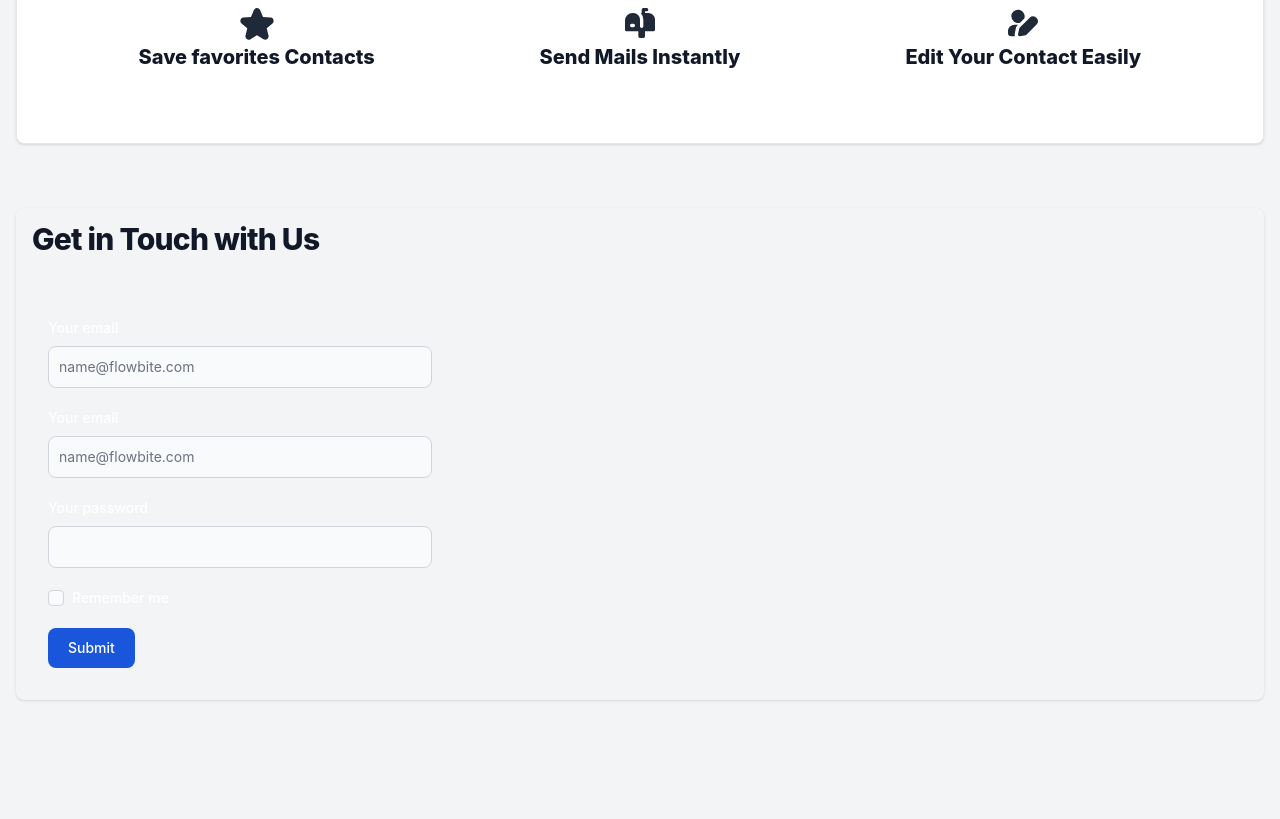
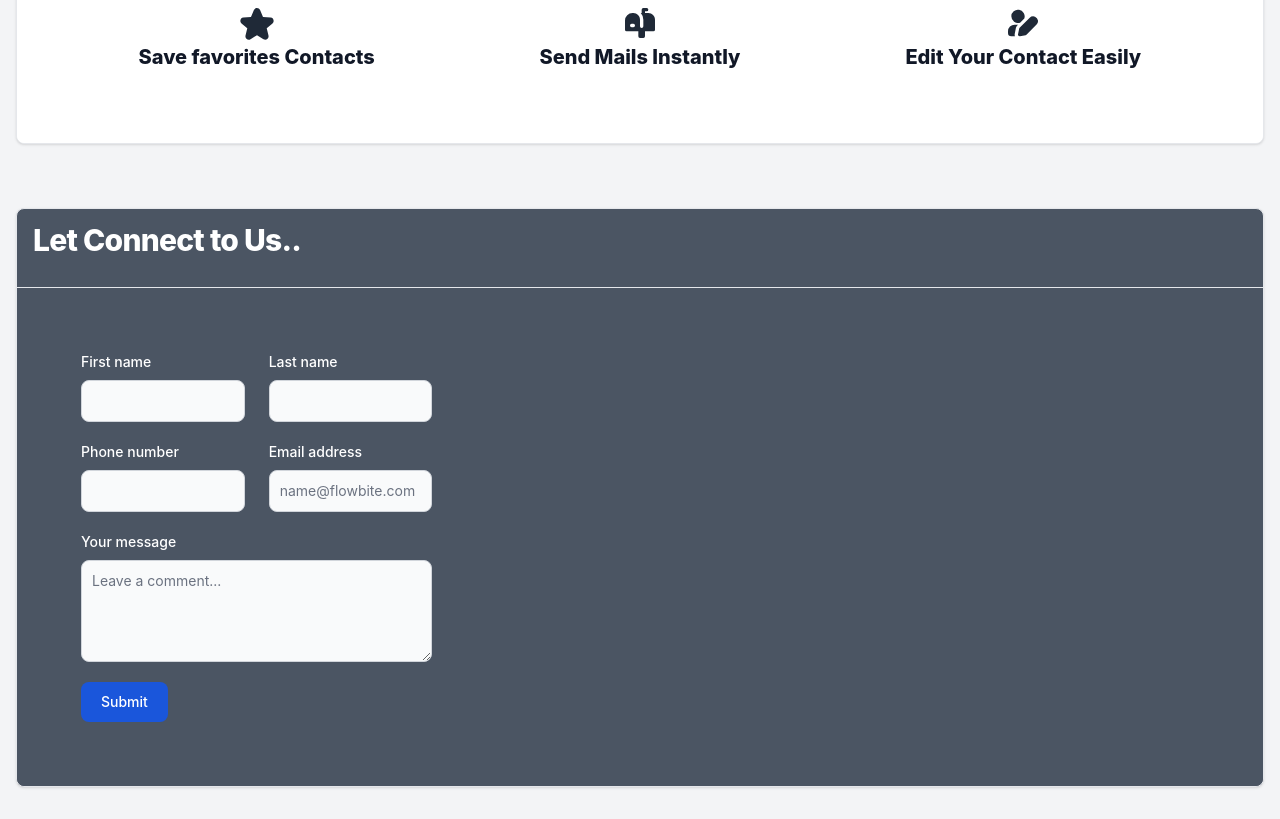
Before and after one commit to kahkasha17/SmartSync, a website: page index.html in a window 1280 px wide. Shown: the part 1669-2488 px from the top of the page. Before the commit the page ends 2401 px from the top, so only its background shows below. Drawn offline with nearby package versions, Linux system fonts and the light colour scheme.

Commit message:
contact us form

```diff
--- a/index.html
+++ b/index.html
@@ -426,55 +426,72 @@
 
     <!-- Contact Us Starts Here -->
 
-    <section class="dark:bg-gray-900" id="ContactUsSection">
+    <section class="" id="ContactUsSection">
       <div
-        class="py-8 px-4   flex flex-col lg:flex-row items-center lg:items-start  lg:text-left"
+        class="py-8 px-4 mx-auto  flex flex-col lg:flex-row items-center lg:items-start  lg:text-left"
       >
         <div class="w-full">
           <div
-            class="w-full bg-black-700  rounded-lg shadow dark:bg-gray-800 "
+            class="w-full bg-gray-600 border border-gray-200 rounded-lg shadow "
           >
             <h1
-              class="mb-4 text-3xl  font-extrabold tracking-tight leading-none text-white-900 md:text-3xl lg:text-3xl dark:text-white p-4"
+              class="mb-4 text-3xl  font-extrabold tracking-tight leading-none  md:text-3xl lg:text-3xl text-white p-4"
             >
-              Get in Touch with Us
+              Let Connect to Us..
             </h1>
             <div
               id="fullWidthTabContent"
-
+              class="border-t border-gray-200 "
             >
               <div
-                class="p-4 bg-black rounded-lg md:p-8 dark:bg-black-800"
+                class="p-4 bg-gray-600 rounded-lg md:p-8 "
                 id="features"
                 role="tabpanel"
                 aria-labelledby="features-tab"
               >
+                <dl
+                  class="grid max-w-screen-xl grid-cols-2 gap-8 p-4 mx-auto text-white sm:grid-cols-3 xl:grid-cols-3  sm:p-8 justify-center  "
+                >
 
 
 
-<form class="max-w-sm ">
-  <div class="mb-5">
-    <label for="email" class="block mb-2 text-sm font-medium text-white">Your email</label>
-    <input type="email" id="email" class="bg-gray-50 border border-gray-300 text-gray-900 text-sm rounded-lg focus:ring-blue-500 focus:border-blue-500 block w-full p-2.5 dark:bg-gray-700 dark:border-gray-600 dark:placeholder-gray-400 dark:text-white dark:focus:ring-blue-500 dark:focus:border-blue-500" placeholder="name@flowbite.com" required />
+<form class="max-w-md mx-auto">
+
+
+
+  <div class="grid md:grid-cols-2 md:gap-6">
+    <div class="relative z-0 w-full mb-5 group">
+      <label for="floating_first_name" class="block mb-2 text-sm font-medium text-white ">First name</label>
+        <input type="text" name="floating_first_name" id="floating_first_name" class="bg-gray-50 border border-gray-300 text-gray-900 text-sm rounded-lg focus:ring-blue-500 focus:border-blue-500 block w-full p-2.5 dark:bg-gray-700 dark:border-gray-600 dark:placeholder-gray-400 dark:text-white dark:focus:ring-blue-500 dark:focus:border-blue-500" placeholder=" " required />
+
+    </div>
+    <div class="relative z-0 w-full mb-5 group">
+      <label for="last_name" class="block mb-2 text-sm font-medium text-white ">Last name</label>
+        <input type="text" name="last_name" id="last_name" class="bg-gray-50 border border-gray-300 text-gray-900 text-sm rounded-lg focus:ring-blue-500 focus:border-blue-500 block w-full p-2.5 dark:bg-gray-700 dark:border-gray-600 dark:placeholder-gray-400 dark:text-white dark:focus:ring-blue-500 dark:focus:border-blue-500" placeholder=" " required />
+
+    </div>
   </div>
-  <div class="mb-5">
-    <label for="email" class="block mb-2 text-sm font-medium text-white">Your email</label>
-    <input type="email" id="email" class="bg-gray-50 border border-gray-300 text-gray-900 text-sm rounded-lg focus:ring-blue-500 focus:border-blue-500 block w-full p-2.5 dark:bg-gray-700 dark:border-gray-600 dark:placeholder-gray-400 dark:text-white dark:focus:ring-blue-500 dark:focus:border-blue-500" placeholder="name@flowbite.com" required />
+  <div class="grid md:grid-cols-2 md:gap-6">
+    <div class="relative z-0 w-full mb-5 group">
+      <label for="floating_phone" class="block mb-2 text-sm font-medium text-white">Phone number</label>
+
+        <input type="tel" pattern="[0-9]{3}-[0-9]{3}-[0-9]{4}" name="floating_phone" id="floating_phone" class="bg-gray-50 border border-gray-300 text-gray-900 text-sm rounded-lg focus:ring-blue-500 focus:border-blue-500 block w-full p-2.5 dark:bg-gray-700 dark:border-gray-600 dark:placeholder-gray-400 dark:text-white dark:focus:ring-blue-500 dark:focus:border-blue-500" placeholder=" " required />
+    </div>
+    <div class="relative z-0 w-full mb-5 group">
+      <label for="floating_email" class="block mb-2 text-sm font-medium text-white ">Email address</label>
+      <input type="email" name="floating_email" id="floating_email" class="bg-gray-50 border border-gray-300 text-gray-900 text-sm rounded-lg focus:ring-blue-500 focus:border-blue-500 block w-full p-2.5 dark:bg-gray-700 dark:border-gray-600 dark:placeholder-gray-400 dark:text-white dark:focus:ring-blue-500 dark:focus:border-blue-500" placeholder="name@flowbite.com " required />
+    </div>
   </div>
-  <div class="mb-5">
-    <label for="password" class="block mb-2 text-sm font-medium text-white">Your password</label>
-    <input type="password" id="password" class="bg-gray-50 border border-gray-300 text-gray-900 text-sm rounded-lg focus:ring-blue-500 focus:border-blue-500 block w-full p-2.5 dark:bg-gray-700 dark:border-gray-600 dark:placeholder-gray-400 dark:text-white dark:focus:ring-blue-500 dark:focus:border-blue-500" required />
-  </div>
-  <div class="flex items-start mb-5">
-    <div class="flex items-center h-5">
-      <input id="remember" type="checkbox" value="" class="w-4 h-4 border border-gray-300 rounded bg-gray-50 focus:ring-3 focus:ring-blue-300 dark:bg-gray-700 dark:border-gray-600 dark:focus:ring-blue-600 dark:ring-offset-gray-800 dark:focus:ring-offset-gray-800" required />
-    </div>
-    <label for="remember" class="ms-2 text-sm font-medium text-white">Remember me</label>
+  <div class="relative z-0 w-full mb-5 group">
+    <label for="message" class="block mb-2 text-sm font-medium text-white">Your message</label>
+  <textarea id="message" rows="4" class="block p-2.5 w-full text-sm text-gray-900 bg-gray-50 rounded-lg border border-gray-300 focus:ring-blue-500 focus:border-blue-500 dark:bg-gray-700 dark:border-gray-600 dark:placeholder-gray-400 dark:text-white dark:focus:ring-blue-500 dark:focus:border-blue-500" placeholder="Leave a comment..."></textarea>
   </div>
   <button type="submit" class="text-white bg-blue-700 hover:bg-blue-800 focus:ring-4 focus:outline-none focus:ring-blue-300 font-medium rounded-lg text-sm w-full sm:w-auto px-5 py-2.5 text-center dark:bg-blue-600 dark:hover:bg-blue-700 dark:focus:ring-blue-800">Submit</button>
 </form>
 
 
+
+                </dl>
               </div>
             </div>
           </div>
```
Also changed, not shown: Images/site.webmanifest.
